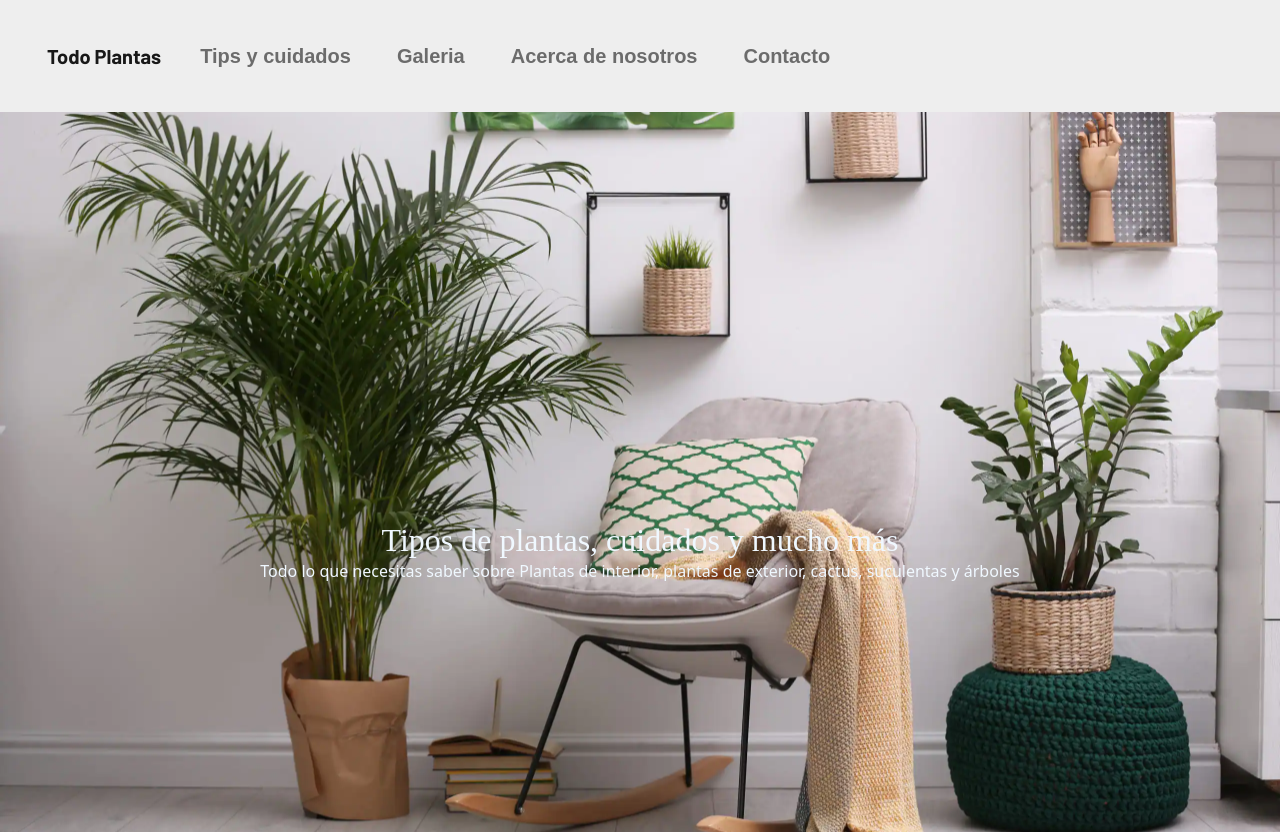
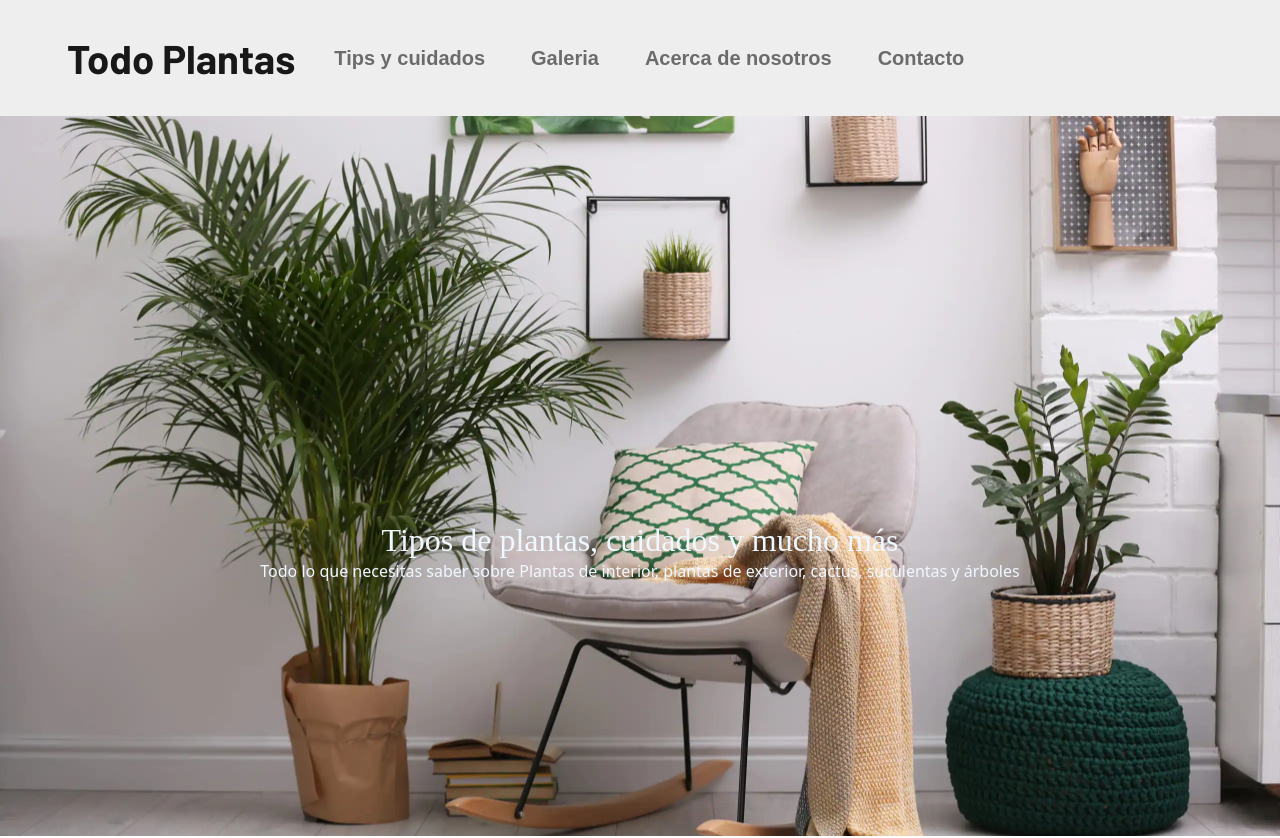
Before and after one commit to YamilaTriay/todoplantas, a website: page index.html in a window 1280 px wide. Shown: the top 838 px of the page. Drawn offline with nearby package versions, Linux system fonts and the light colour scheme.

Commit message:
Todo plantas

```diff
--- a/scss/components/_header.scss
+++ b/scss/components/_header.scss
@@ -10,8 +10,13 @@ header{
     align-items: center;
     padding: 15px;
     nav{
+        padding-left: 20px;
+        font-size: 40px;
+        font-family:'Barlow', sans-serif;
+        font-weight: 700;
+        color: rgb(53,86,77);
         div{
-            a{
+            .navbar-brand{
                 padding-left: 20px;
                 font-size: 40px;
                 font-family:'Barlow', sans-serif;
@@ -29,7 +34,7 @@ header{
                     display: flex;
                     justify-content: space-between;
                     flex-wrap: wrap;
-                    a{
+                    .nav-link{
                         text-decoration: none;
                         color: rgb(138,119,126);
                         font-family: 'Nunito', sans-serif;
```
Also changed, not shown: css/estilos.css.
